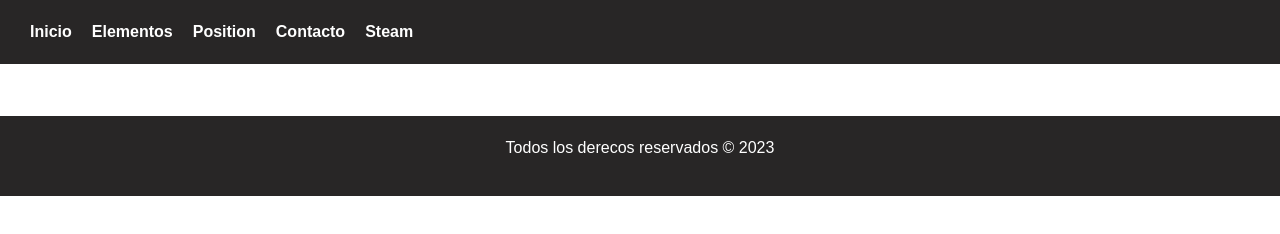
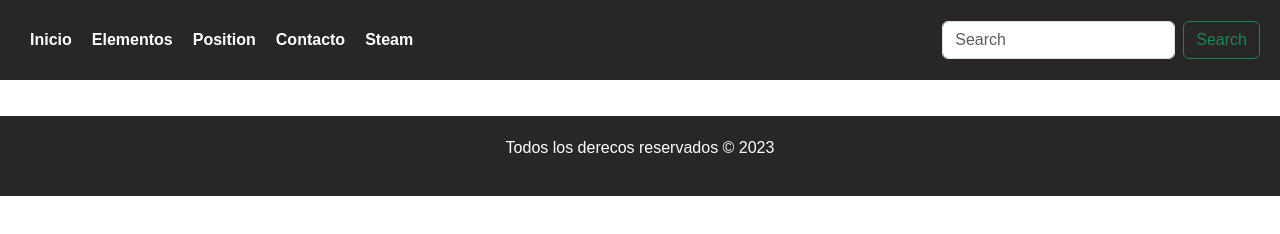
Before and after one commit to Eduhassangordillo/probando_github, a plain HTML site: page index.html in a window 1280 px wide. Drawn offline with nearby package versions, Linux system fonts and the light colour scheme.

Commit message:
bottom serch

```diff
--- a/css/styleInicio.css
+++ b/css/styleInicio.css
@@ -19,7 +19,8 @@
 
 .conteiner-navbar {
     display: flex;
-    justify-content: left;
+    justify-content: space-between;
+    align-items: center;
     list-style: none;
     background-color: rgb(40, 38, 38);
     padding: 20px;
--- a/index.html
+++ b/index.html
@@ -15,12 +15,20 @@
     <header>
         <nav class="wideScreen">
             <ul class="conteiner-navbar">
-                <li><a href="#">Inicio</a></li>
-                <li><a href="#">Elementos</a></li>
-                <li><a href="#">Position</a></li>
-                <li><a href="#">Contacto</a></li>
-                <li><a href="#" target="_blank">Steam</a></li>
+                <div class="navbar">
+                    <li><a href="#">Inicio</a></li>
+                    <li><a href="#">Elementos</a></li>
+                    <li><a href="#">Position</a></li>
+                    <li><a href="#">Contacto</a></li>
+                    <li><a href="#" target="_blank">Steam</a></li>
+                </div>
+
+                <form class="d-flex" role="search">
+                    <input class="form-control me-2" type="search" placeholder="Search" aria-label="Search">
+                    <button class="btn btn-outline-success" type="submit">Search</button>
+                </form>
             </ul>
+
         </nav>
         <nav class="navbar smallScreen " data-bs-theme="dark">
             <div class="container-fluid">
```
